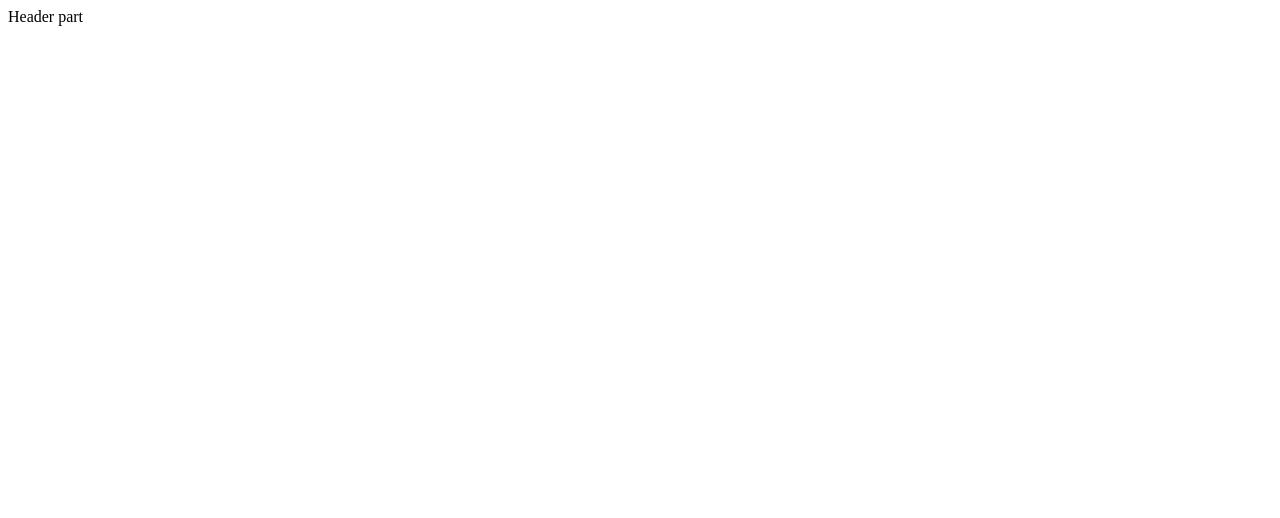
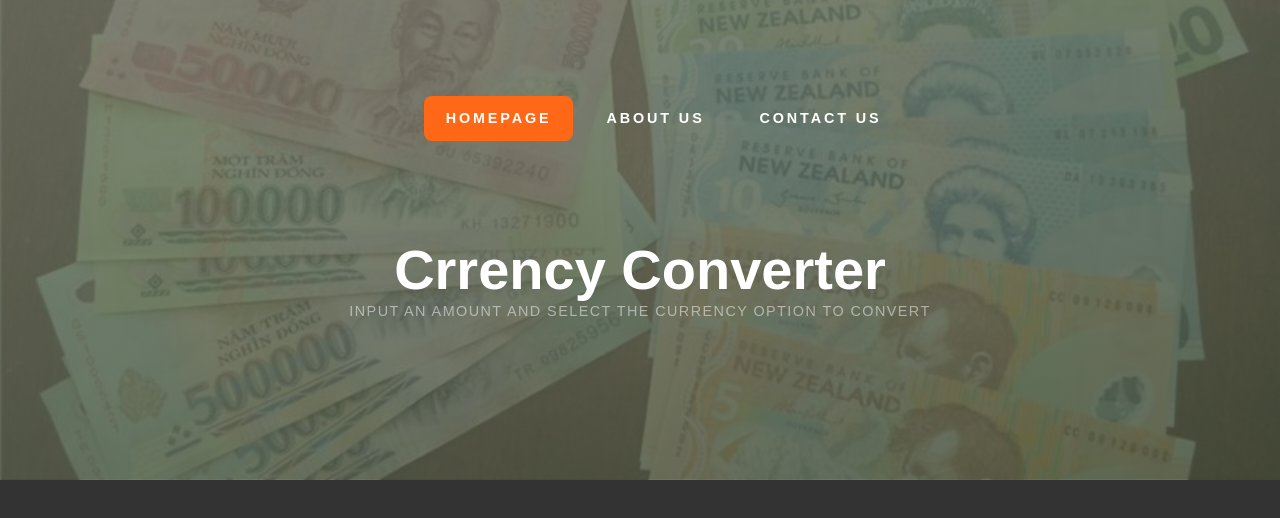
Before and after one commit to bl4ck4ndbr0wn/Currency-Converter, a plain HTML site: page index.html in a window 1280 px wide. Drawn offline with Linux system fonts and the light colour scheme.

Commit message:
[Feature #158590657] Header Style

```diff
--- a/css/style.css
+++ b/css/style.css
@@ -0,0 +1,109 @@
+* {
+  box-sizing: border-box;
+  font-family: Arial, Helvetica, sans-serif;
+}
+
+html,
+body {
+  height: 100%;
+}
+
+body {
+  margin: 0px;
+  padding: 0px;
+  background: #333333;
+  font-family: "Open Sans", sans-serif;
+  font-size: 12pt;
+  font-weight: 400;
+  color: #000000;
+}
+
+h1,
+h2,
+h3 {
+  margin: 0;
+  padding: 0;
+}
+
+a {
+  color: #0000ff;
+}
+
+a:hover {
+  text-decoration: none;
+}
+
+.container {
+  margin: 0px auto;
+  width: 1200px;
+}
+
+#header-wrapper {
+  padding: 5em 0em;
+  background-image: linear-gradient(
+      to right bottom,
+      rgba(103, 116, 100, 0.8),
+      rgba(61, 78, 57, 0.8)
+    ),
+    url(../img/header.jpeg);
+  background-repeat: no-repeat;
+  background-position: center;
+  background-size: cover;
+}
+
+#menu {
+}
+
+#menu ul {
+  text-align: center;
+}
+
+#menu li {
+  display: inline-block;
+}
+
+#menu li a,
+#menu li span {
+  display: inline-block;
+  margin-left: 0.5em;
+  padding: 1em 1.5em;
+  letter-spacing: 0.2em;
+  text-decoration: none;
+  font-size: 0.9em;
+  font-weight: 600;
+  text-transform: uppercase;
+  outline: 0;
+  color: #fff;
+}
+
+#menu li:hover a,
+#menu li.active a,
+#menu li.active span {
+}
+
+#menu .current_page_item a {
+  background: #ff6816;
+  border-radius: 8px;
+  color: #fff;
+}
+
+#logo {
+  padding: 5em 0em;
+  text-align: center;
+}
+
+#logo h1 {
+  font-size: 3.5em;
+}
+
+#logo a {
+  text-decoration: none;
+  color: #fff;
+}
+
+#logo span {
+  letter-spacing: 0.1em;
+  text-transform: uppercase;
+  font-size: 0.9em;
+  color: rgba(255, 255, 255, 0.5);
+}
--- a/index.html
+++ b/index.html
@@ -9,17 +9,31 @@
     <link rel="stylesheet" href="css/style.css">
     <link rel="shortcut icon" type="image/png" href="img/favicon.png">
 
-    <title>trillo &mdash; Your all-in-one booking app</title>
+    <title>Currency Converter &mdash; Your all-in-one currency converter app</title>
 </head>
 
 <body>
-    <div class="container">
-        <header class="header">
-            Header part
-        </header>
-        <div class="content">
-            <div class="sidebar">
-
+    <div id="header-wrapper">
+        <div id="header" class="container">
+            <div id="menu">
+                <ul>
+                    <li class="current_page_item">
+                        <a href="#" title="">Homepage</a>
+                    </li>
+                    <li>
+                        <a href="#" title="">About Us</a>
+                    </li>
+                    <li>
+                        <a href="#" title="">Contact Us</a>
+                    </li>
+                </ul>
+            </div>
+            <div id="logo">
+                <h1>
+                    <a href="#">Crrency Converter</a>
+                </h1>
+                <span>Input an amount and select the currency option to convert
+                </span>
             </div>
         </div>
     </div>
```
Also changed, not shown: navbar.js (added, +8 -0 lines), img/header.jpeg (added).
